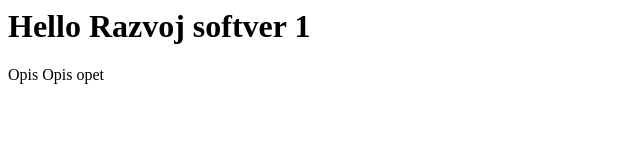
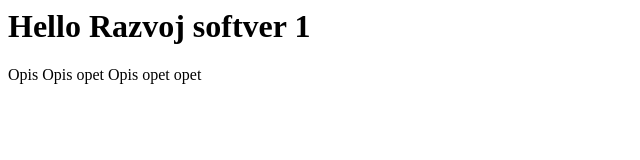
Before and after one commit to anurfit/RS1sedmica02, a plain HTML site: page index.html in a window 1280 px wide. Shown: the full height of the page, 0-640 px from the left. Drawn offline with Linux system fonts and the light colour scheme.

Commit message:
opet po treci put

```diff
--- a/index.html
+++ b/index.html
@@ -1,3 +1,4 @@
 <h1>Hello Razvoj softver 1</h1>
 <label>Opis</label>
 <label>Opis opet</label>
+<label>Opis opet opet</label>
```
